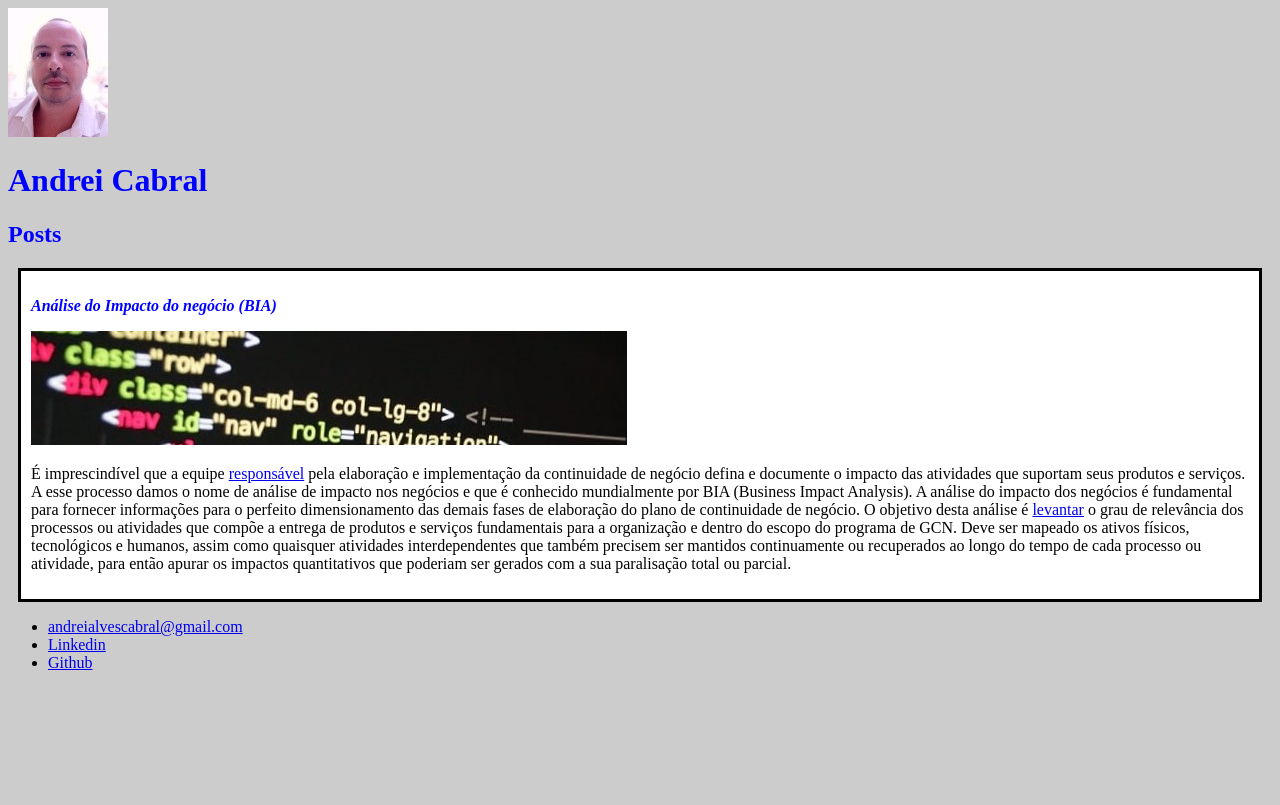
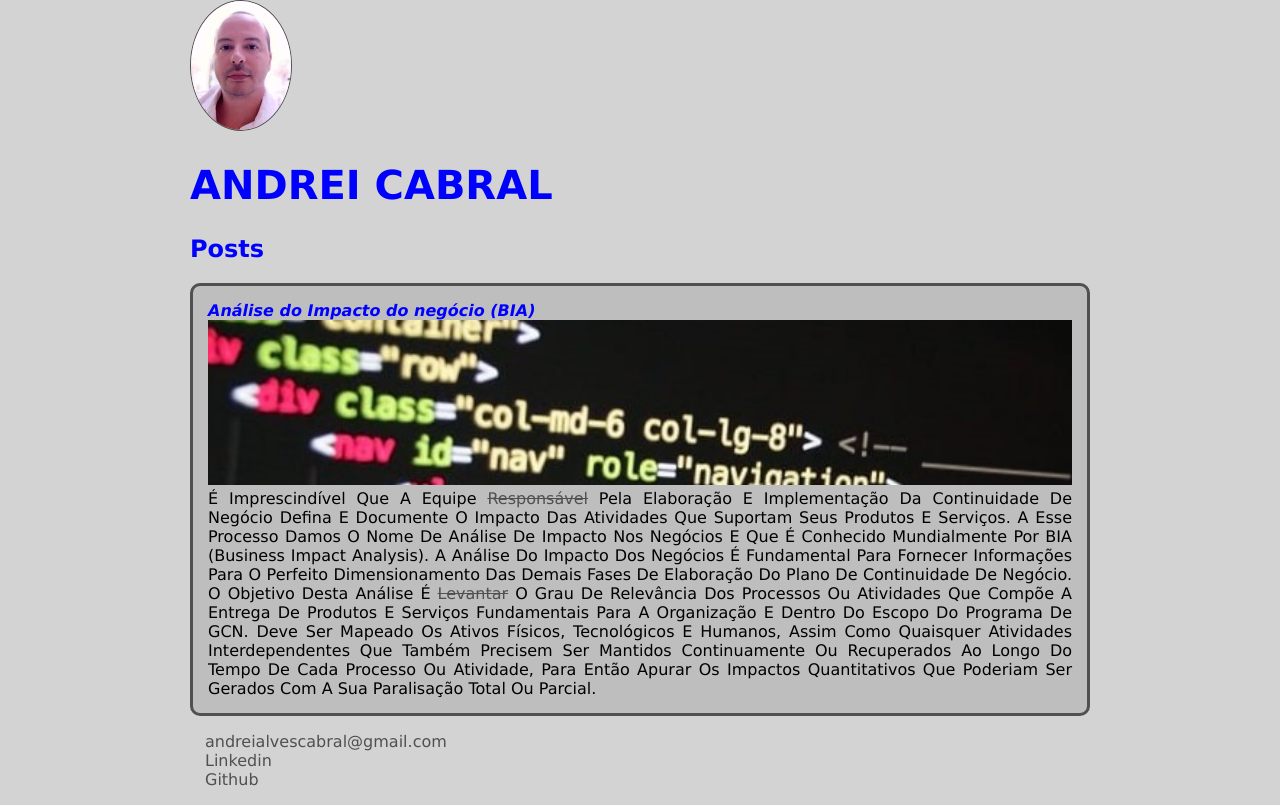
Before and after one commit to aacabral/Evoluindo-com-a-Dio, a plain HTML site: page Aulas-html-css/andrei.html in a window 1280 px wide. Drawn offline with Linux system fonts and the light colour scheme.

Commit message:
modificação aulas html

```diff
--- a/Aulas-html-css/andrei.html
+++ b/Aulas-html-css/andrei.html
@@ -7,7 +7,7 @@
   </head>
   <body>
   <header>
-    <img src="foto.jpg" alt="foto do rosto de Andrei Cabral">
+    <img src="foto.jpg" alt="foto do rosto de Andrei Cabral" class="photo">
     <h1 id="title">Andrei Cabral</h1>
 	</header>
 	<section>
@@ -17,9 +17,9 @@
 	  <article class="post">
 	    <header>
 		  <h3 class="post_title">Análise do Impacto do negócio (BIA)</h3>
-		  <img src="html.jpg" alt="ilustração de código html">
+		  <img src="html.jpg" alt="ilustração de código html" class="post_image">
 		</header>
-		<p>
+		<p class="post_content">
 		É imprescindível que a equipe <a href="https://estudante.estacio.br/disciplinas/estacio_7100504/temas/9/conteudos/1"target="_blank">responsável</a> pela elaboração e implementação da continuidade de negócio defina e documente  o impacto das atividades que suportam seus produtos e serviços. A esse processo damos o nome de análise de impacto nos negócios e que é conhecido mundialmente por BIA (Business Impact Analysis).  A análise do impacto dos negócios é fundamental para fornecer informações para o perfeito dimensionamento das demais fases de elaboração do plano de continuidade de negócio.
 
 O objetivo desta análise é <a href="mailto:andreialvescabral@gmail.com">levantar</a> o grau de relevância dos processos ou atividades que compõe a entrega de produtos e serviços fundamentais para a organização e dentro do escopo do programa de GCN. Deve ser  mapeado os ativos físicos, tecnológicos e humanos, assim como quaisquer atividades interdependentes que também precisem ser mantidos continuamente ou recuperados ao longo do tempo de cada processo ou atividade,  para então apurar os impactos quantitativos que poderiam ser gerados com a sua paralisação total ou parcial.
@@ -27,7 +27,7 @@ O objetivo desta análise é <a href="mailto:andreialvescabral@gmail.com">levant
 	  </article>
 	 </section>
 	 <footer>
-	   <ul>
+	   <ul class="contacts">
 	     <li>
 		   <a href="mailto:andreialvescabral@gmail.com" target="_blank">andreialvescabral@gmail.com</a>
 		 </li>
--- a/Aulas-html-css/style.css
+++ b/Aulas-html-css/style.css
@@ -1,19 +1,63 @@
 body {
-	background: #ccc;
+	background: #D3D3D3;
+	font-family: verdana;
+	max-width: 900px;
+	margin: auto;
+}
+
+.photo {
+	border: 1px solid #505050;
+	border-radius: 50%;
 }
 
 #title, .subtitle, .post_title {
 	color: blue
 }
 
+#title {
+	font-size: 40px;
+	text-transform: uppercase;
+}
+
+a {
+	text-decoration: line-through;
+	color:  #505050;
+}
+
+
 .post_title {
 	font-size: 16px;
 	font-style: italic;
+	margin: 0;
+	margin-botton: 15px;
 }
 
 .post {
- background: #FFF;
- padding: 10px;
- border: 3px solid #000;
- margin: 10px;
+ background: #BEBEBE;
+ padding: 15px;
+ border: 3px solid #505050;
+ margin-botton: 10px;
+ border-radius: 10px;
 }
+
+.post_content {
+	margin: 0;
+	margin-botton: 15px;
+	text-transform: capitalize;
+	text-align: justify;
+}
+
+
+.post_image {
+	margin-botton: 15px;
+	width: 100%;
+}
+
+.contacts {
+	list-style-type: none;
+	padding-left: 15px;
+}
+
+.contacts li a {
+	text-decoration: none;
+}
```
